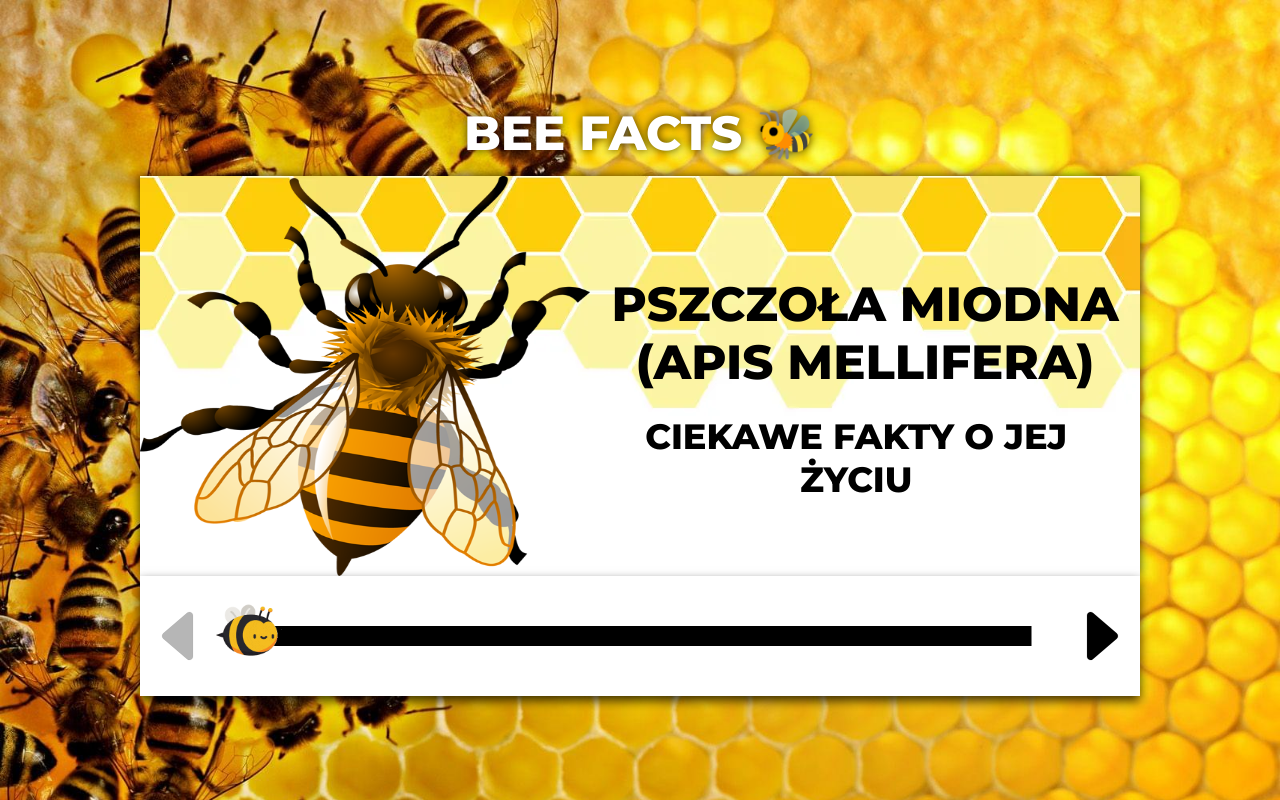
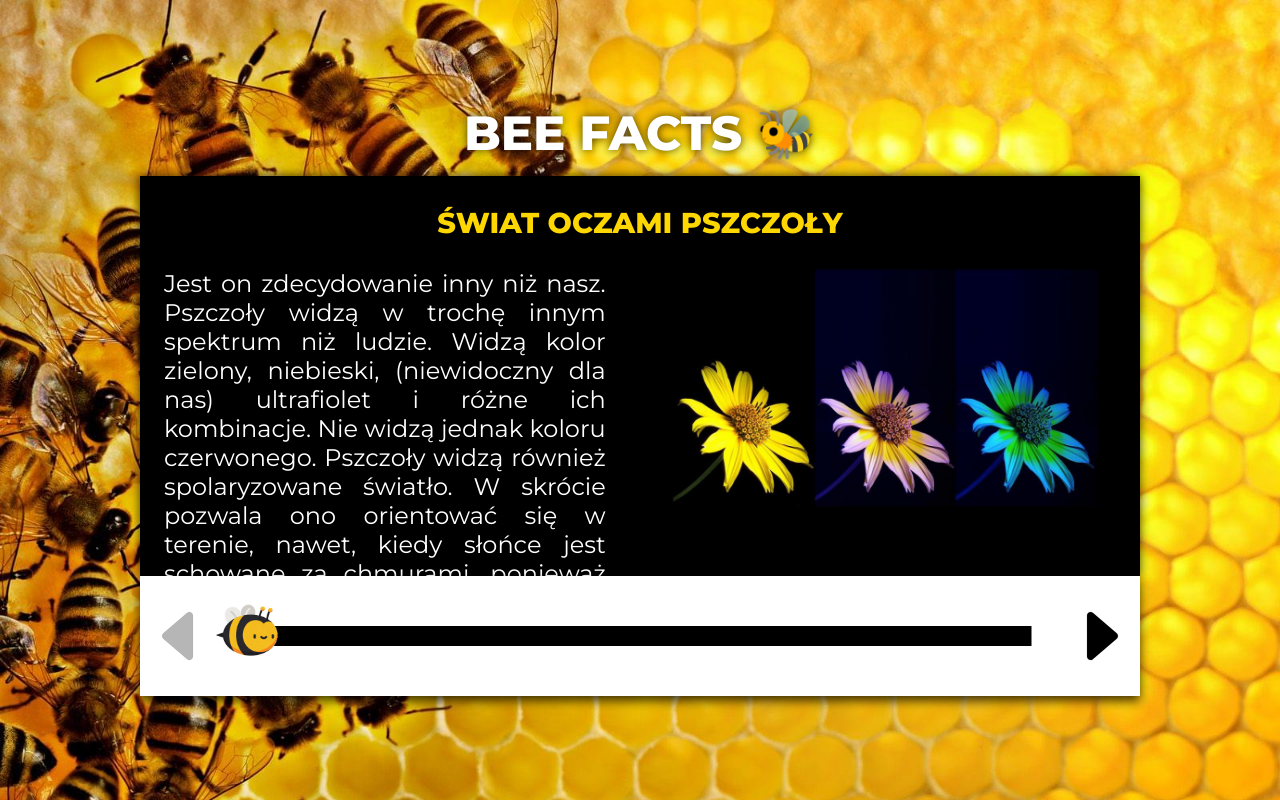
Before and after one commit to CATastrophy1/beefacts, a website: page index.html in a window 1280 px wide. Drawn offline with nearby package versions, Linux system fonts and the light colour scheme.

Commit message:
checking mobile

```diff
--- a/index.html
+++ b/index.html
@@ -17,31 +17,40 @@
         <h1 class="title">bee facts 🐝
         </h1>
         <div class="pages">
-        <div class="page page1  active-page" data-number="1">
-            <img src="../dist/img/beemain.png" alt="pszczola">
+        <div class="page page1  " data-number="1">
+            <img src="dist/img/beemain.png" alt="pszczola">
 <div class="page1-main">
-    <h2 class="page1-main-title">
+    <h2 class="page1-main-title page-title">
         Pszczoła miodna (Apis Mellifera)
     </h2>
     <h3 class="page1-main-text">ciekawe fakty o jej życiu
     </h3>
 </div>
 <div class="page1-polygon"></div>        </div>
-        <div class="page page--2"data-number="2">
+        <div class="page page2 active-page"data-number="2">
+            <h2 class="page2-title">Świat oczami pszczoły</h2>
+<div class="page2-main">
+    <p class="page2-main-text">Jest on zdecydowanie inny niż nasz. Pszczoły widzą w trochę innym spektrum niż ludzie. Widzą kolor zielony, niebieski, (niewidoczny dla nas) ultrafiolet i różne ich kombinacje. Nie widzą jednak koloru czerwonego. Pszczoły widzą również spolaryzowane światło. W skrócie pozwala ono orientować się w terenie, nawet, kiedy słońce jest schowane za chmurami, ponieważ słońce jest dla nich w pewnym sensie kompasem.
+    </p>
+    <div class="page2-main-imgs">
+        <img class="page2-main-imgs-img1" src="/dist/img/page2-flower.jpg" alt="kwiaty oczami pszczoły">
+
+    </div>
+</div><img class="page2-main-imgs-img2" src="/dist/img/page2-spectrum.png" alt="spektrum kolorów widzianych przez pszczoły">
+<button class="page2-changecolors">Zobacz kolory widziane przez pszczoły</button>        </div>
+        <div class="page page3"data-number="3">
         </div>
-        <div class="page page--3"data-number="3">
+        <div class="page page4"data-number="4">
         </div>
-        <div class="page page--4"data-number="4">
+        <div class="page page5"data-number="5">
         </div>
-        <div class="page page--5"data-number="5">
+        <div class="page page6"data-number="6">
         </div>
-        <div class="page page--6"data-number="6">
+        <div class="page page7"data-number="7">
         </div>
-        <div class="page page--7"data-number="7">
+        <div class="page page8"data-number="8">
         </div>
-        <div class="page page--8"data-number="8">
-        </div>
-        <div class="page page--8"data-number="9">
+        <div class="page page9"data-number="9">
         </div>
     </div>
        <div class="progress-container">
--- a/src/sass/style.scss
+++ b/src/sass/style.scss
@@ -49,6 +49,10 @@ body {
 	background-color: gold;
 	width: 100%;
 	height: 100%;
+
+	&:nth-child(even) {
+		background-color: #000;
+	}
 }
 .active-page {
 	display: block;
@@ -131,10 +135,10 @@ body {
 	cursor: not-allowed;
 }
 
+
 .page1 {
-	position: relative;
 	display: flex;
-	background-color: #fff;
+	background-color: gold;
 	background-image: url('../img/page1-bg.jpg');
 	background-size: cover;
 	img {
@@ -147,6 +151,7 @@ body {
 		flex-direction: column;
 		justify-content: center;
 		align-items: center;
+		margin:0 0.5em;
 		// top: 50%;
 		right: 0;
 		width: 55%;
@@ -161,11 +166,49 @@ body {
 			// position: absolute;
 
 			// top: 20%;
-			right: 0;
 			font-size: 2.2rem;
 			font-weight: bold;
-			text-transform: uppercase;
+
 			padding: 0 1em 0 0.5em;
 		}
 	}
 }
+
+.page2 {
+	display: flex;
+	flex-direction: column;
+	// justify-content: center;
+	// align-items: center;
+	// background-color: #fff;
+	color: #fff;
+	overflow-y: auto;
+	&-title {
+		color:gold;
+		text-transform: uppercase;
+		text-align: center;
+		padding: 1em;
+		font-size: 1.8rem;
+	}
+	&-main {
+		display: flex;
+&-text {
+	padding: 0 1em;
+	width: 100%;
+	font-size: 1.5rem;
+	text-align: justify;
+}
+
+		&-imgs {
+			img {
+				width: 100%;
+			}
+			&-img2 {
+				align-self: center;
+				width: 80%;
+			}
+		}
+	}
+	&-btn {
+
+	}
+}
```
Also changed, not shown: page1.html (+2 -2 lines), page2.html (added, +10 -0 lines), dist/css/style.min.css, dist/img/page2-flower.jpg (added), dist/img/page2-spectrum.png (added), src/img/page2-flower.jpg (added), src/img/page2-spectrum.png (added), 3 other files.
